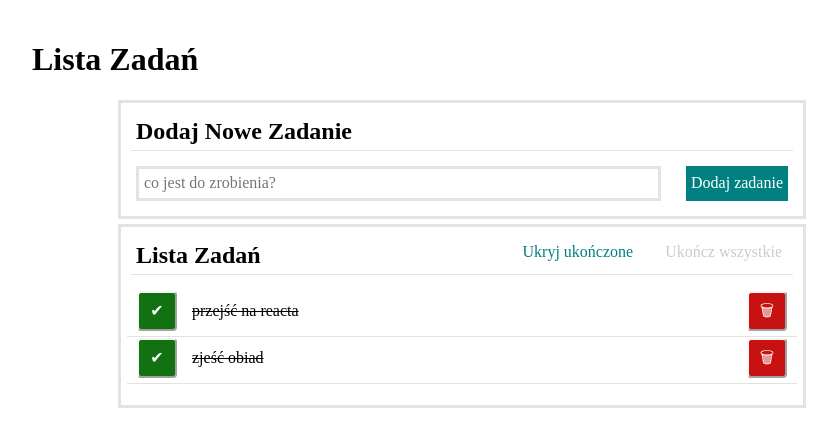
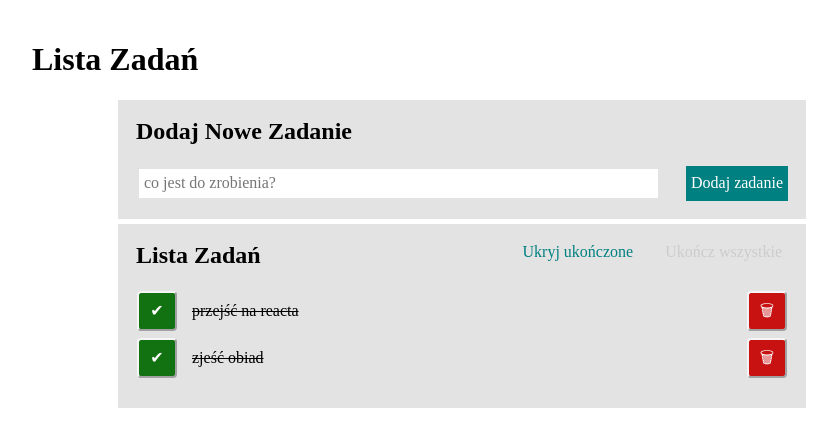
Before and after one commit to DawidGaski/tasks-list-react, a React (Create React App) app: page / in a window 1280 px wide. Shown: the top 446 px of the page, without its empty margins (178-1015 px from the left). Built offline with nearby package versions, Linux system fonts and the light colour scheme.

Commit message:
new background-color added

```diff
--- a/src/Section/style.css
+++ b/src/Section/style.css
@@ -1,5 +1,5 @@
 .section {
-    background-color: white;
+    background-color: hsl(0, 0%, 89%);
     border: solid;
     border-color: hsl(0, 1%, 89%);
     padding: 5px;
```
